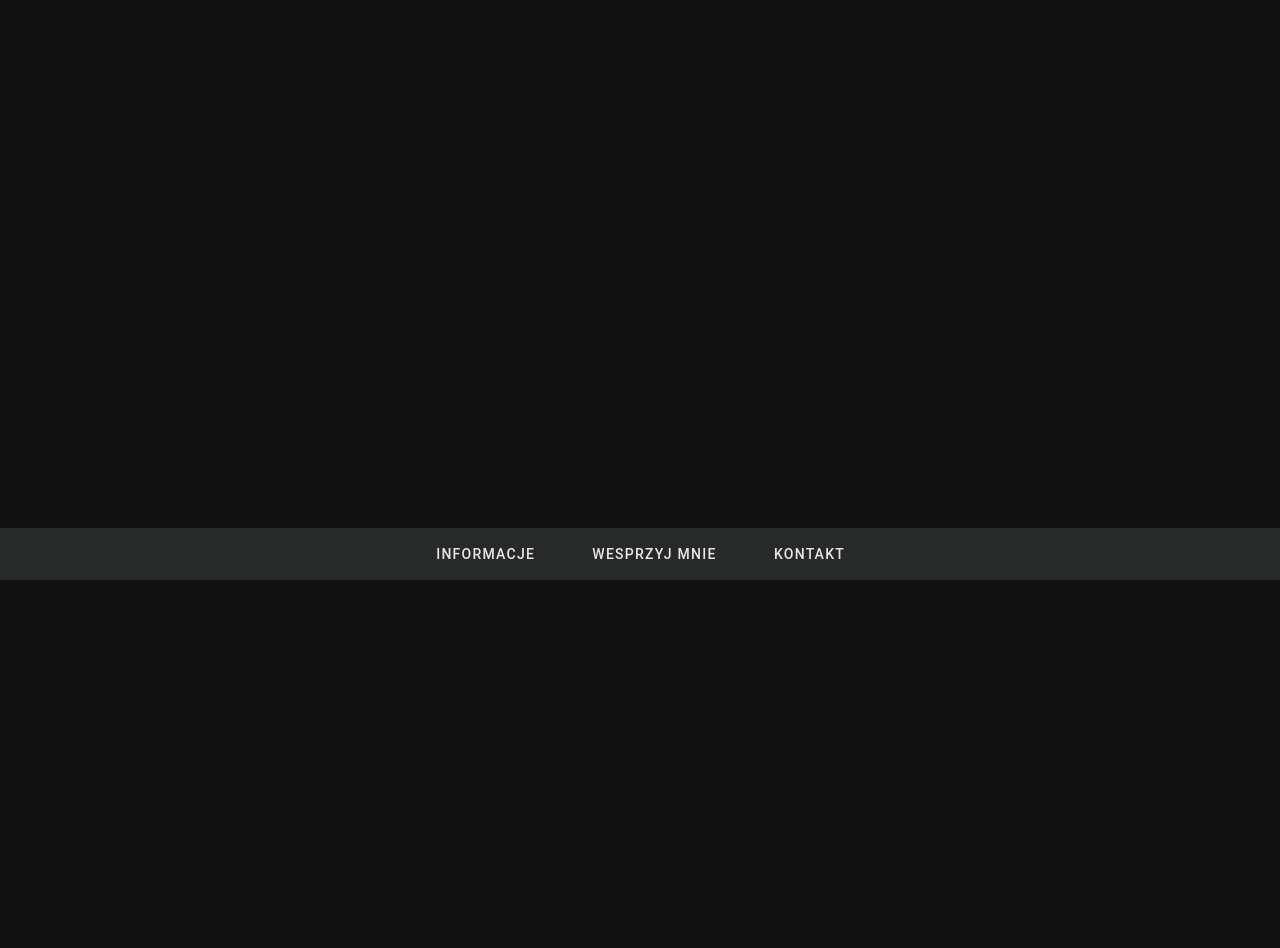
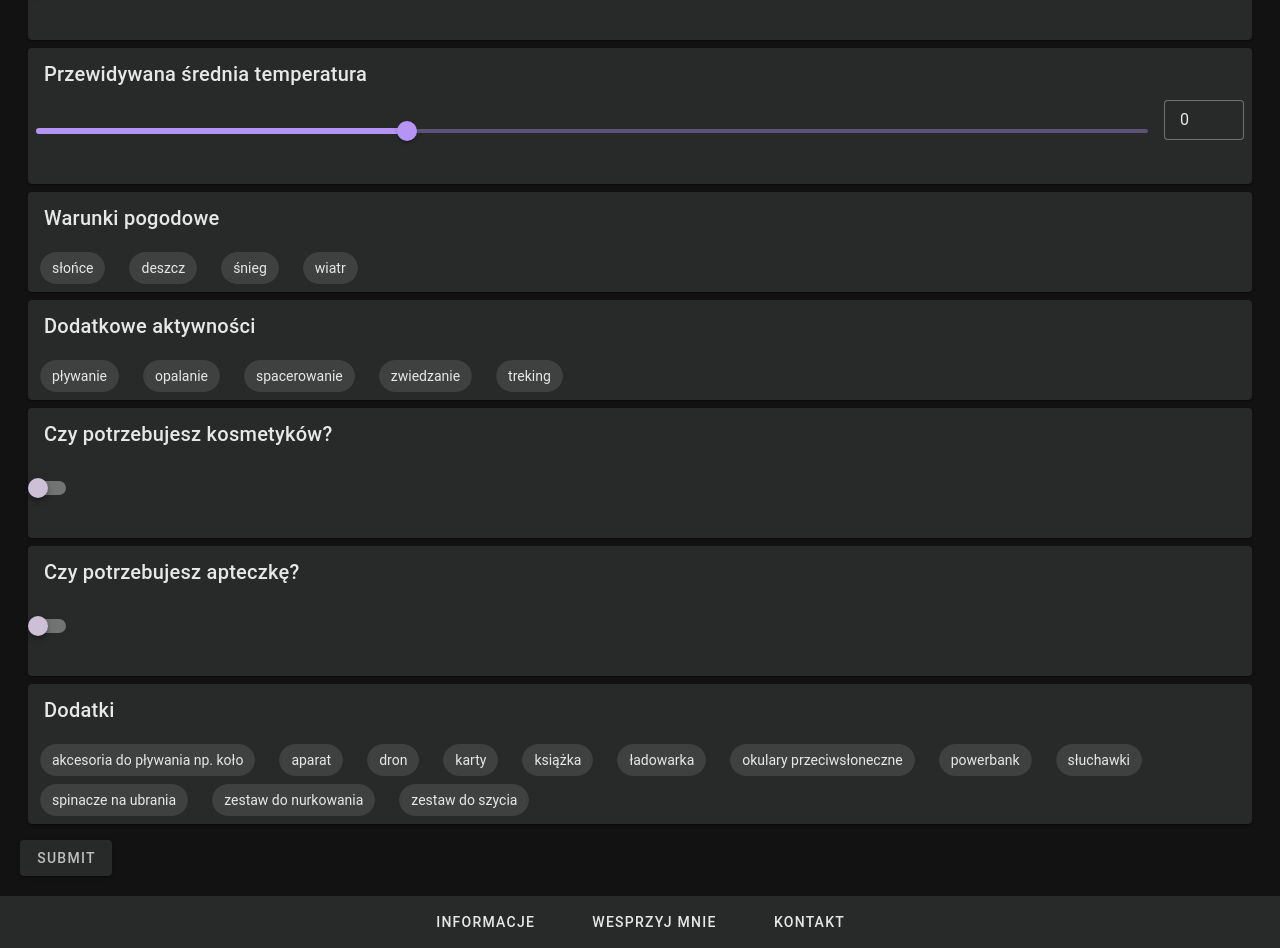
Before and after one commit to MakSzafa/packer, a Nuxt app: page / in a window 1280 px wide. Shown: the part 220-1168 px from the top of the page. Before the commit the page ends 800 px from the top, so only its background shows below. Built offline with nearby package versions, Linux system fonts and the light colour scheme.

Commit message:
create main page form

```diff
--- a/pages/index.vue
+++ b/pages/index.vue
@@ -1,5 +1,181 @@
 <template>
     <div>
-        <h1>Hello World!</h1>
+        <h1 class="title ma-2">Spakuj się z nami na wyjazd!</h1>
+        <v-form class="ma-5" @submit.prevent="onSubmit">
+            <Slider
+            @sliderValueUpdated="handleTravelDaysUpdated"
+            title="Czas trwania wyjazdu"
+            :min="0"
+            :max="14"/>
+            <Slider
+            @sliderValueUpdated="handleTemperatureUpdated"
+            title="Przewidywana średnia temperatura"
+            :min="-20"
+            :max="40"/>
+            <ChipGroup
+            @chipGroupValueUpdated="handleWeatherConditionsUpdated"
+            title="Warunki pogodowe"
+            :chips="weatherConditions"/>
+            <ChipGroup
+            @chipGroupValueUpdated="handleActivitiesUpdated"
+            title="Dodatkowe aktywności"
+            :chips="activities"/>
+            <SwitchSelect
+            @switchValueUpdated="handleCosmeticUpdated"
+            @selectValueUpdated="handleCosmeticsListUpdated"
+            title="Czy potrzebujesz kosmetyków?"
+            :chips="cosmetics"/>
+            <SwitchSelect
+            @switchValueUpdated="handleFirstAidUpdated"
+            @selectValueUpdated="handleFirstAidListUpdated"
+            title="Czy potrzebujesz apteczkę?"
+            :chips="firstAidKit"/>
+            <ChipGroup
+            @chipGroupValueUpdated="handleAddOnsUpdated"
+            title="Dodatki"
+            :chips="addOns"/>
+            <v-btn class="mt-2" type="submit">Submit</v-btn>
+        </v-form>
     </div>
 </template>
+
+<script setup>
+import { ref } from 'vue';
+
+// travel time
+const travelDays = ref(0);
+
+const handleTravelDaysUpdated = (value) => {
+    travelDays.value = value;
+}
+
+// temperature
+const temperature = ref(0);
+
+const handleTemperatureUpdated = (value) => {
+    temperature.value = value;
+}
+
+// weather conditions
+const weatherConditions = [
+    { id: 1, name: 'słońce' },
+    { id: 2, name: 'deszcz' },
+    { id: 3, name: 'śnieg' },
+    { id: 4, name: 'wiatr' },
+]
+
+const weatherConditionsPicked = ref([]);
+
+const handleWeatherConditionsUpdated = (value) => {
+    weatherConditionsPicked.value = value;
+}
+
+// activities
+const activities = [
+    { id: 1, name: 'pływanie' },
+    { id: 2, name: 'opalanie' },
+    { id: 3, name: 'spacerowanie' },
+    { id: 4, name: 'zwiedzanie' },
+    { id: 5, name: 'treking' },
+]
+
+const activitiesPicked = ref([]);
+
+const handleActivitiesUpdated = (value) => {
+    activitiesPicked.value = value;
+}
+
+// cosmetics
+const cosmetics = [
+    { id: 1, name: 'krem' },
+    { id: 2, name: 'maszynka do golenia' },
+    { id: 3, name: 'odżywka do włosów' },
+    { id: 4, name: 'pasta do zębów' },
+    { id: 5, name: 'perfumy' },
+    { id: 6, name: 'szapmon' },
+    { id: 7, name: 'szczoteczka do zębów' },
+    { id: 8, name: 'żel do mycia' },
+    { id: 9, name: 'żel do twarzy' },
+]
+
+const isCosmetic = ref('Nie');
+const cosmeticsList = ref([]);
+
+const handleCosmeticUpdated = (value) => {
+    isCosmetic.value = value;
+}
+
+const handleCosmeticsListUpdated = (value) => {
+    cosmeticsList.value = value;
+}
+
+// first aid kit
+const firstAidKit = [
+    { id: 1, name: 'lek przeciwbólowy' },
+    { id: 2, name: 'plastry' },
+    { id: 3, name: 'środek odkażający' },
+]
+
+const isFirstAid = ref('Nie');
+const firstAidList = ref([]);
+
+const handleFirstAidUpdated = (value) => {
+    isFirstAid.value = value;
+}
+
+const handleFirstAidListUpdated = (value) => {
+    firstAidList.value = value;
+}
+
+// add-ons
+const addOns = [
+    { id: 1, name: 'akcesoria do pływania np. koło' },
+    { id: 2, name: 'aparat' },
+    { id: 3, name: 'dron' },
+    { id: 4, name: 'karty' },
+    { id: 5, name: 'książka' },
+    { id: 6, name: 'ładowarka' },
+    { id: 7, name: 'okulary przeciwsłoneczne' },
+    { id: 8, name: 'powerbank' },
+    { id: 9, name: 'słuchawki' },
+    { id: 10, name: 'spinacze na ubrania' },
+    { id: 11, name: 'zestaw do nurkowania' },
+    { id: 12, name: 'zestaw do szycia' },
+]
+
+const addOnsPicked = ref([]);
+
+const handleAddOnsUpdated = (value) => {
+    addOnsPicked.value = value
+}
+
+// submit form
+const onSubmit = () => {
+    if(travelDays.value < 0) travelDays.value = 1;
+    if(travelDays.value > 14) travelDays.value = 14;
+    if(temperature.value < -20) temperature.value = -20;
+    if(temperature.value > 40) temperature.value = 40;
+
+    const pickedSummary = {
+        days: travelDays.value,
+        temperature: temperature.value,
+        weatherConditions: weatherConditionsPicked.value,
+        activities: activitiesPicked.value,
+        isCosmetics: isCosmetic.value,
+        cosmetics: cosmeticsList.value,
+        isFirstAidKit: isFirstAid.value,
+        firstAidKit: firstAidList.value,
+        addOns: addOnsPicked.value,
+    }
+    localStorage.setItem('form', JSON.stringify(pickedSummary))
+    navigateTo('/generated')
+}
+</script>
+
+<style lang="scss" scoped>
+@import "~/assets/main.scss";
+
+.title {
+    text-align: center;
+}
+</style>
```
